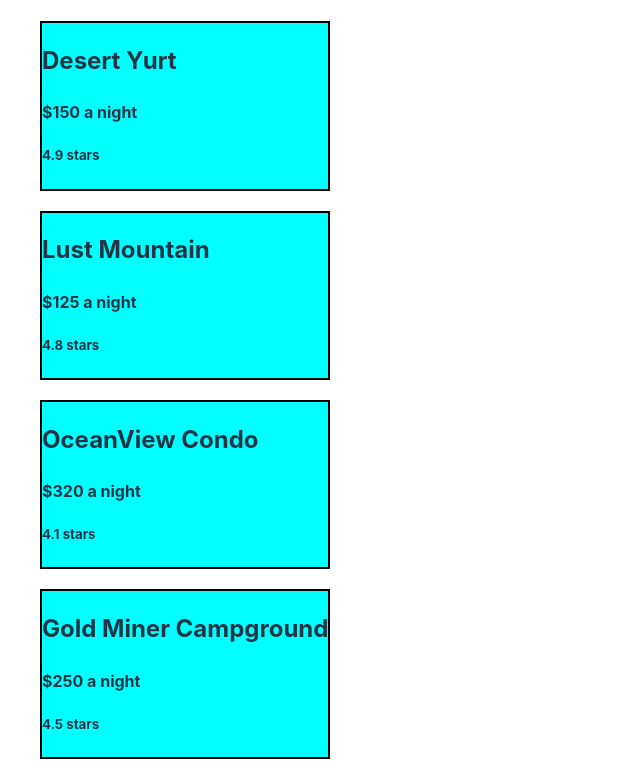
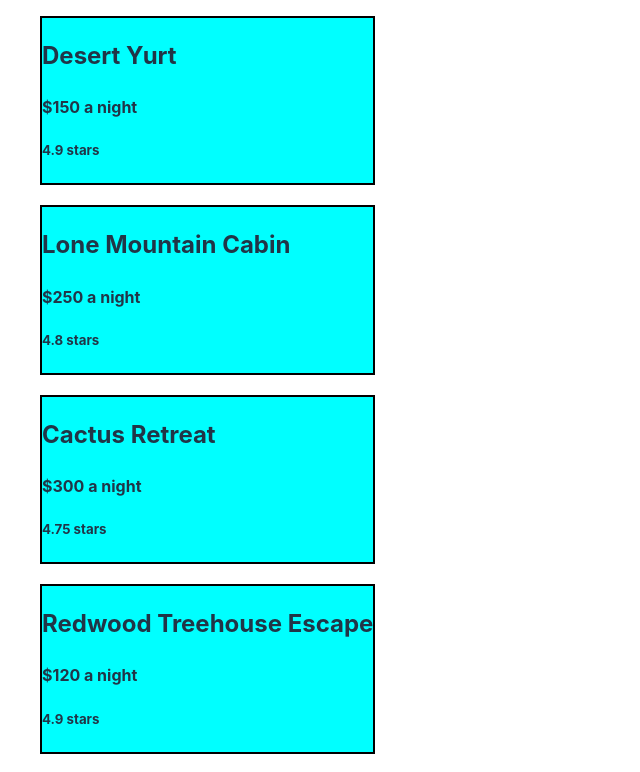
Before and after one commit to asimtimsina/Udemy_fullstack, a React (Vite) app in the folder first-react-project/: page / in a window 1280 px wide. Shown: the top 772 px of the page, without its empty margins (0-640 px from the left). Built offline with nearby package versions, Linux system fonts and the light colour scheme.

Commit message:
624. Configuring ESLint

```diff
--- a/first-react-project/src/App.jsx
+++ b/first-react-project/src/App.jsx
@@ -25,11 +25,14 @@
   ]
 
   const properties = [
-    { id: 123100, name: 'Desert Yurt', rating: 4.9, price: 150 },
-    { id: 123101, name: 'Lust Mountain', rating: 4.8, price: 125 },
-    { id: 123102, name: 'OceanView Condo', rating: 4.1, price: 320 },
-    { id: 123103, name: 'Gold Miner Campground', rating: 4.5, price: 250 },
-  ]
+    { id: 129031, name: "Desert Yurt", rating: 4.9, price: 150 },
+    { id: 129331, name: "Lone Mountain Cabin", rating: 4.8, price: 250 },
+    { id: 129032, name: "Cactus Retreat", rating: 4.75, price: 300 },
+    { id: 129033, name: "Redwood Treehouse Escape", rating: 4.9, price: 120 },
+    { id: 129034, name: "Oceanview Condo", rating: 4.7, price: 140 },
+    { id: 129035, name: "Gold Miner Campground", rating: 4.69, price: 96 },
+  ];
+
 
   return (
     <>
```
Also changed, not shown: first-react-project/.eslintrc.cjs, first-react-project/notes.txt.
